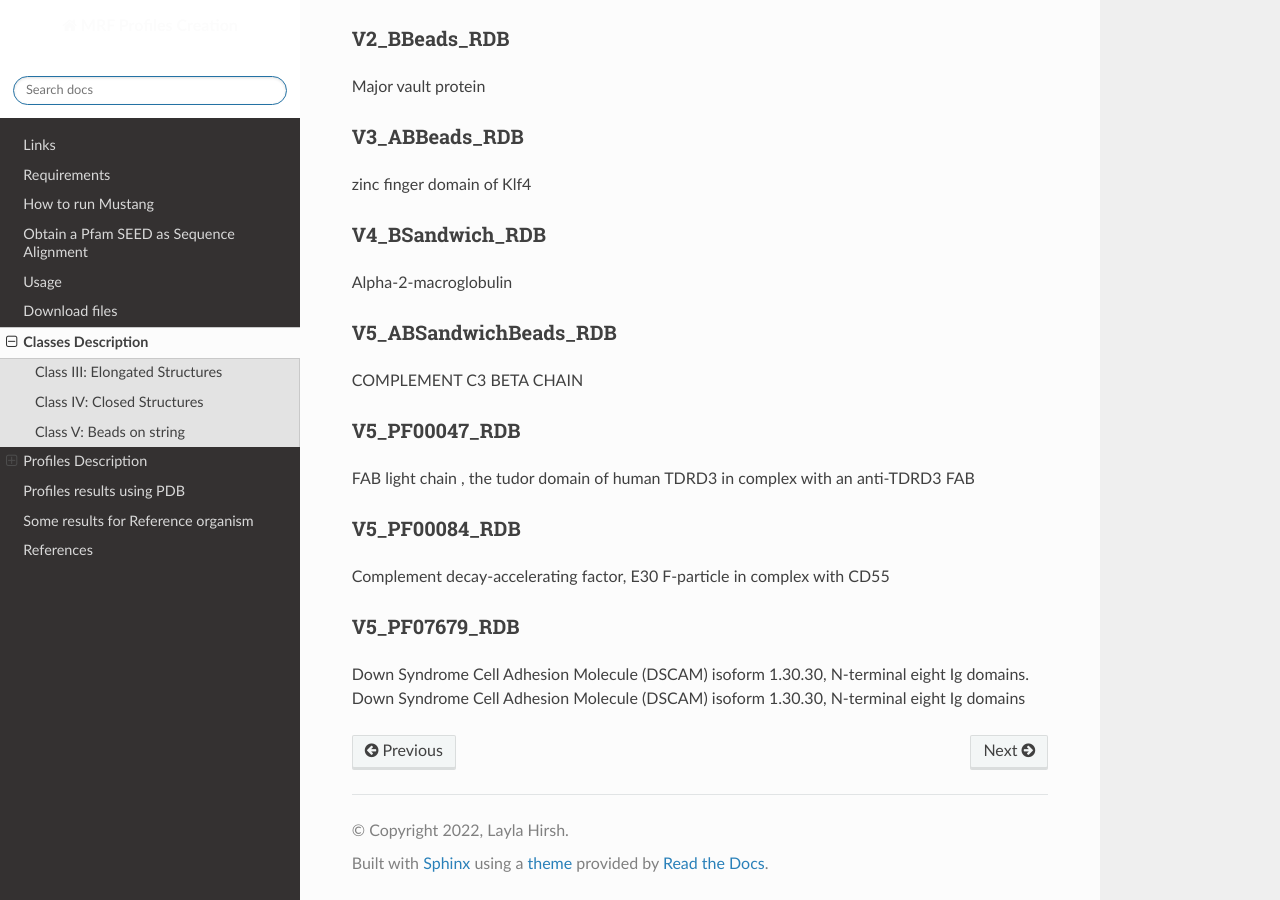
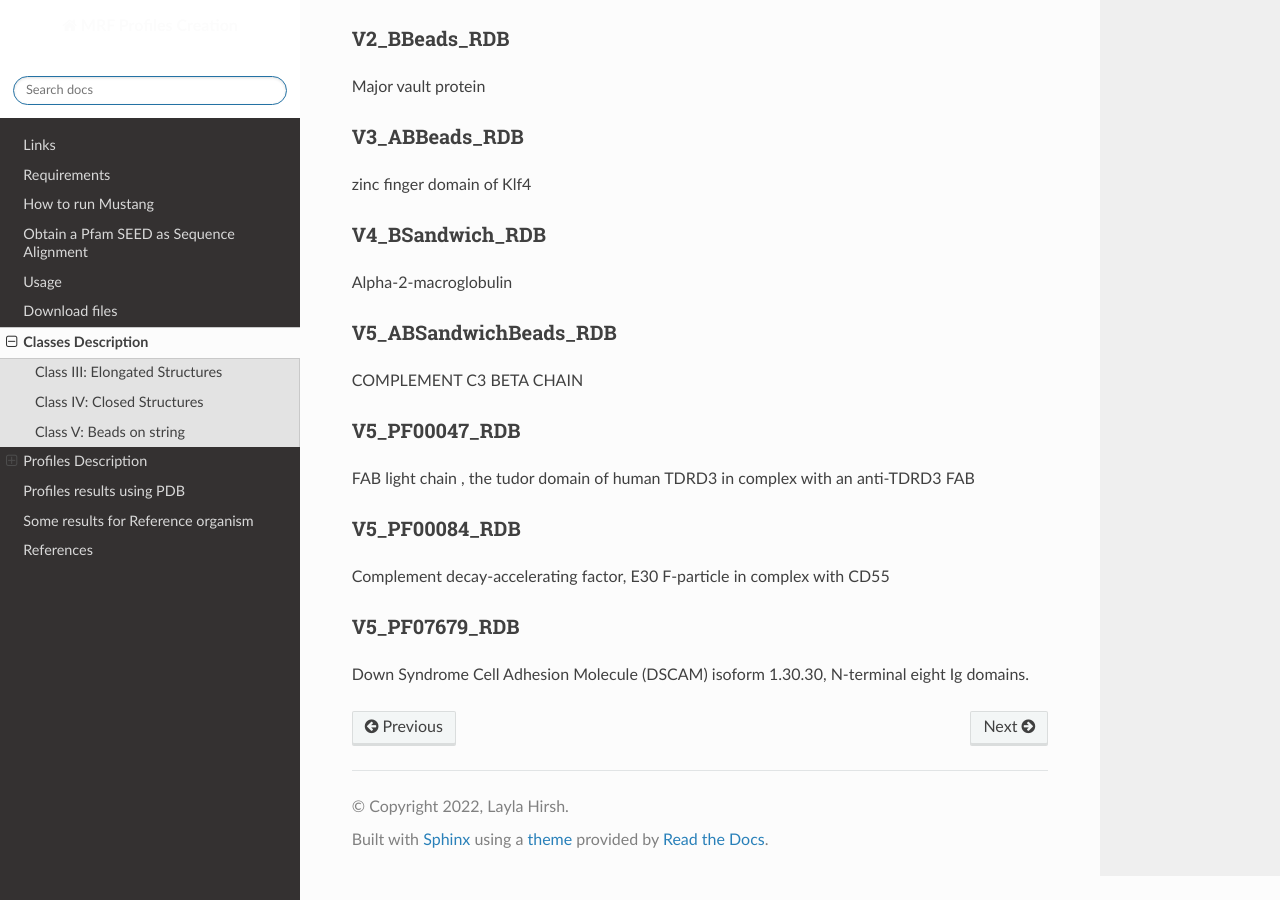
Before and after one commit to DraLaylaHirsh/MRFprofilesCreation, a Sphinx documentation site: the page built from docs/Profiles.rst, in a window 1280 px wide and 900 px high, scrolled down 9430 px. Built offline with Sphinx 7.4.7 and the Read the Docs theme 2.0.0, drawn with Linux system fonts in a browser that asks for light colours.

Commit message:
Update Profiles.rst

```diff
--- a/docs/Profiles.rst
+++ b/docs/Profiles.rst
@@ -446,4 +446,4 @@ Complement decay-accelerating factor, E30 F-particle in complex with CD55
 V5_PF07679_RDB
 +++++++++++++++
 
-Down Syndrome Cell Adhesion Molecule (DSCAM) isoform 1.30.30, N-terminal eight Ig domains. Down Syndrome Cell Adhesion Molecule (DSCAM) isoform 1.30.30, N-terminal eight Ig domains
+Down Syndrome Cell Adhesion Molecule (DSCAM) isoform 1.30.30, N-terminal eight Ig domains.
```
